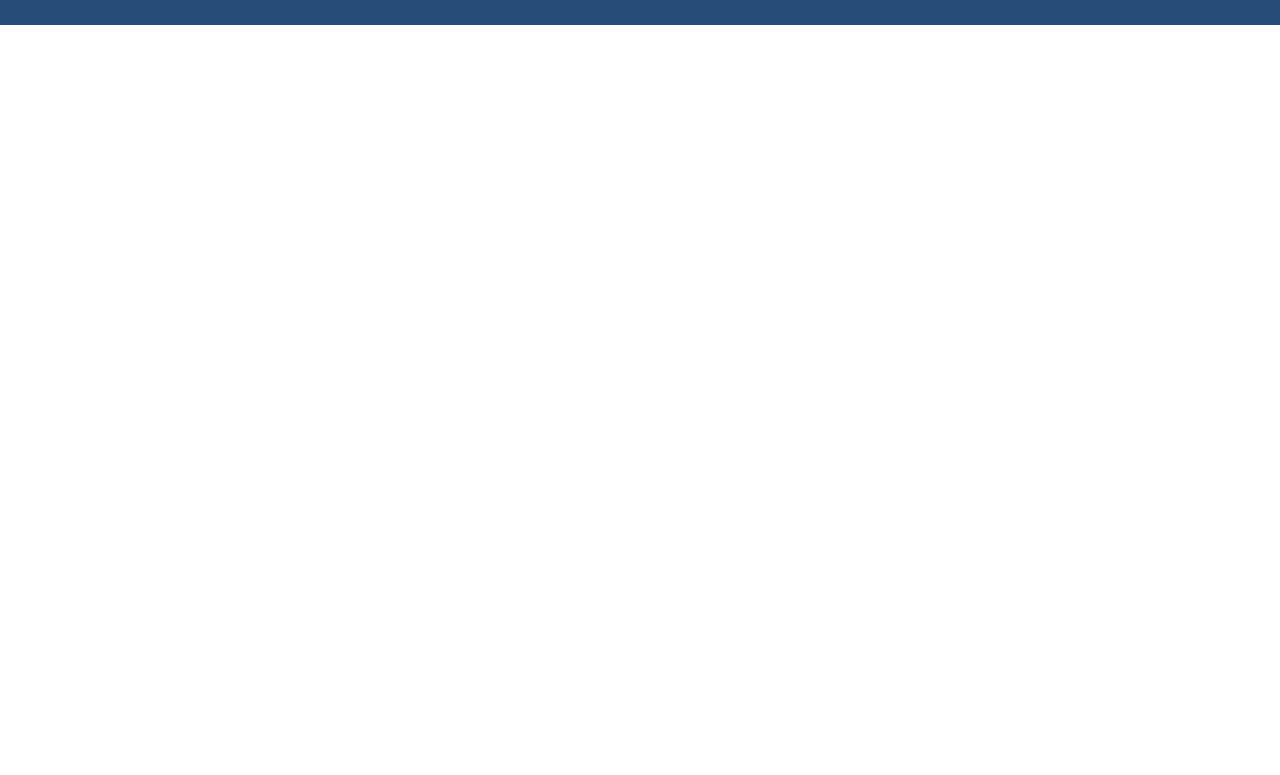
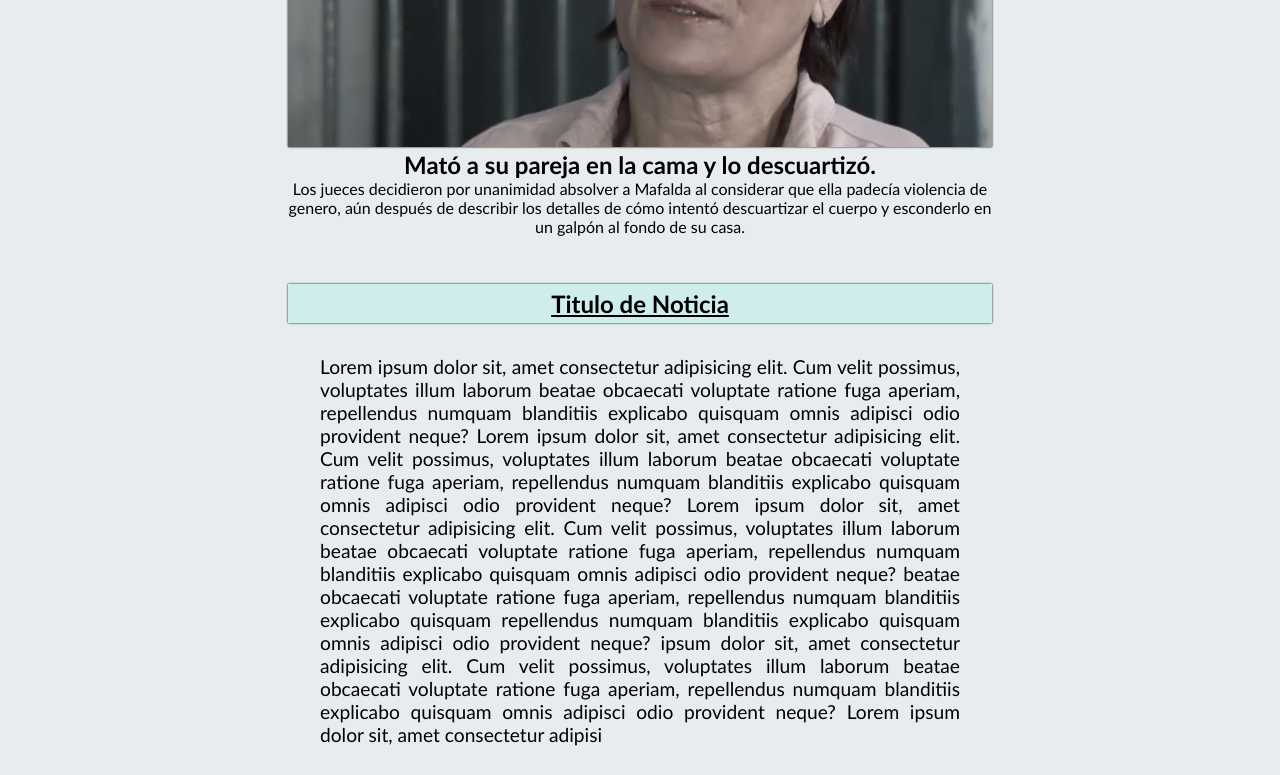
Before and after one commit to NerinaPac/Fullstack-hombre, an Angular app in the folder front/: page /noticia in a window 1280 px wide. Shown: the part 280-1055 px from the top of the page. Before the commit the page ends 800 px from the top, so only its background shows below. Built offline with nearby package versions, Linux system fonts and the light colour scheme.

Commit message:
Feat: Noticia.

```diff
--- a/front/src/app/app-routing.module.ts
+++ b/front/src/app/app-routing.module.ts
@@ -7,6 +7,7 @@ import { DenunciaComponent } from './pages/denuncia/denuncia.component';
 import { PorqueLuchamosComponent } from './pages/porque-luchamos/porque-luchamos.component';
 import { NotFoundComponent } from './pages/not-found/not-found.component';
 import { NoticiasComponent } from './pages/noticias/noticias.component';
+import { NoticiaComponent } from './pages/noticia/noticia.component';
 
 
 // La home siempre primera y el 404 siempre al final
@@ -16,6 +17,7 @@ const routes: Routes = [
   {path: 'contacto', component: ContactoComponent},
   {path:'denuncia', component: DenunciaComponent},
   {path:'porque-luchamos', component: PorqueLuchamosComponent},
+  {path: 'noticia', component: NoticiaComponent},
   {path: '**', component: NotFoundComponent}
 
 ];
--- a/front/src/app/app.module.ts
+++ b/front/src/app/app.module.ts
@@ -21,6 +21,7 @@ import { FooterComponent } from './components/footer/footer.component';
 import { FormularioComponent } from './components/formulario/formulario.component';
 import { NoticiasComponent } from './pages/noticias/noticias.component';
 import { NoticionComponent } from './components/noticion/noticion.component';
+import { NoticiaComponent } from './pages/noticia/noticia.component';
 
 @NgModule({
   declarations: [
@@ -39,7 +40,8 @@ import { NoticionComponent } from './components/noticion/noticion.component';
     FooterComponent,
     FormularioComponent,
     NoticiasComponent,
-    NoticionComponent
+    NoticionComponent,
+    NoticiaComponent
   ],
   imports: [
     BrowserModule,
--- a/front/src/app/components/noticion/noticion.component.html
+++ b/front/src/app/components/noticion/noticion.component.html
@@ -1,6 +1,6 @@
 <div class="card-noticion">
 
-    <a href="/noticias" class='card-noticion_info'>
+    <a href="/noticia" class='card-noticion_info'>
         <img src="assets/noticias/homicidio.jpg" alt="">
         <h2>Mató a su pareja en la cama y lo descuartizó.</h2>
         <p>Los jueces decidieron por unanimidad absolver a Mafalda al considerar que ella padecía violencia de genero,
--- a/front/src/app/components/noticion/noticion.component.scss
+++ b/front/src/app/components/noticion/noticion.component.scss
@@ -1,7 +1,9 @@
 .card-noticion{
-    max-width: 50rem;
+    max-width: 55rem;
     max-height: 30rem;
     transition: all 2s;
+    margin-bottom: 3rem;
+
 
 
     &:hover{
@@ -11,13 +13,14 @@
 
 }
 
+img {
+    box-shadow: 0px 0px 2px 0px;
+}
+
 .card-noticion_info{
     text-decoration: none;
     color: black;
-    /* & img {
-        height: 15rem;
 
-    } */
     & h2{
         text-align: center;
 
--- /dev/null
+++ b/front/src/app/pages/noticia/noticia.component.html
@@ -0,0 +1,72 @@
+<body>
+
+
+<main>
+<div class="cuadro-noticia">
+<app-noticion></app-noticion>
+<h3>Titulo de Noticia</h3>
+<p>Lorem ipsum dolor sit, amet consectetur adipisicing elit. Cum velit possimus, voluptates illum laborum
+    beatae obcaecati voluptate ratione fuga aperiam,
+    repellendus numquam blanditiis explicabo quisquam omnis adipisci odio provident neque?
+    Lorem ipsum dolor sit, amet consectetur adipisicing elit. Cum velit possimus, voluptates illum laborum
+    beatae obcaecati voluptate ratione fuga aperiam,
+    repellendus numquam blanditiis explicabo quisquam omnis adipisci odio provident neque?
+    Lorem ipsum dolor sit, amet consectetur adipisicing elit. Cum velit possimus, voluptates illum laborum
+    beatae obcaecati voluptate ratione fuga aperiam,
+    repellendus numquam blanditiis explicabo quisquam omnis adipisci odio provident neque?
+    beatae obcaecati voluptate ratione fuga aperiam,
+    repellendus numquam blanditiis explicabo quisquam
+    repellendus numquam blanditiis explicabo quisquam omnis adipisci odio provident neque?
+    ipsum dolor sit, amet consectetur adipisicing elit. Cum velit possimus, voluptates illum laborum
+    beatae obcaecati voluptate ratione fuga aperiam,
+    repellendus numquam blanditiis explicabo quisquam omnis adipisci odio provident neque?
+    Lorem ipsum dolor sit, amet consectetur adipisi
+</p>
+<h3>Subtitulo de Noticia</h3>
+<p>Lorem ipsum dolor sit, amet consectetur adipisicing elit. Cum velit possimus, voluptates illum laborum
+    beatae obcaecati voluptate ratione fuga aperiam,
+    repellendus numquam blanditiis explicabo quisquam omnis adipisci odio provident neque?
+    Lorem ipsum dolor sit, amet consectetur adipisicing elit. Cum velit possimus, voluptates illum laborum
+    beatae obcaecati voluptate ratione fuga aperiam,
+    repellendus numquam blanditiis explicabo quisquam omnis adipisci odio provident neque?
+    Lorem ipsum dolor sit, amet consectetur adipisicing elit. Cum velit possimus, voluptates illum laborum
+    beatae obcaecati voluptate ratione fuga aperiam,
+    repellendus numquam blanditiis explicabo quisquam omnis adipisci odio provident neque?
+    ipsum dolor sit, amet consectetur adipisicing elit. Cum velit possimus, voluptates illum laborum
+    beatae obcaecati voluptate ratione fuga aperiam,
+    repellendus numquam blanditiis explicabo quisquam omnis adipisci odio provident neque?
+    Lorem ipsum dolor sit, amet consectetur adipisicing elit. Cum velit possimus, voluptates illum laborum
+    beatae obcaecati voluptate ratione fuga aperiam,
+    repellendus numquam blanditiis explicabo quisquam
+    repellendus numquam blanditiis explicabo quisquam omnis adipisci odio provident neque?
+    ipsum dolor sit, amet consectetur adipisicing elit. Cum velit possimus, voluptates illum laborum
+    beatae obcaecati voluptate ratione fuga aperiam,
+    repellendus numquam blanditiis explicabo quisquam omnis adipisci odio provident neque?
+    Lorem ipsum dolor sit, amet consectetur adipisicing elit. Cum velit possimus, voluptates illum laborum
+    beatae obcaecati voluptate ratione fuga aperiam, </p>
+    <h3>Sub-subtitulo de Noticia</h3>
+    <p>Lorem ipsum dolor sit, amet consectetur adipisicing elit. Cum velit possimus, voluptates illum laborum
+        beatae obcaecati voluptate ratione fuga aperiam,
+        repellendus numquam blanditiis explicabo quisquam omnis adipisci odio provident neque?
+        Lorem ipsum dolor sit, amet consectetur adipisicing elit. Cum velit possimus, voluptates illum laborum
+        beatae obcaecati voluptate ratione fuga aperiam,
+        repellendus numquam blanditiis explicabo quisquam omnis adipisci odio provident neque?
+        Lorem ipsum dolor sit, amet consectetur adipisicing elit. Cum velit possimus, voluptates illum laborum
+        beatae obcaecati voluptate ratione fuga aperiam,
+        repellendus numquam blanditiis explicabo quisquam omnis adipisci odio provident neque?
+        ipsum dolor sit, amet consectetur adipisicing elit. Cum velit possimus, voluptates illum laborum
+        beatae obcaecati voluptate ratione fuga aperiam,
+        repellendus numquam blanditiis explicabo quisquam omnis adipisci odio provident neque?
+        Lorem ipsum dolor sit, amet consectetur adipisicing elit. Cum velit possimus, voluptates illum laborum
+        beatae obcaecati voluptate ratione fuga aperiam,
+        repellendus numquam blanditiis explicabo quisquam
+        repellendus numquam blanditiis explicabo quisquam omnis adipisci odio provident neque?
+        ipsum dolor sit, amet consectetur adipisicing elit. Cum velit possimus, voluptates illum laborum
+        beatae obcaecati voluptate ratione fuga aperiam,
+        repellendus numquam blanditiis explicabo quisquam omnis adipisci odio provident neque?
+        Lorem ipsum dolor sit, amet consectetur adipisicing elit. Cum velit possimus, voluptates illum laborum
+        beatae obcaecati voluptate ratione fuga aperiam, </p>
+</div>
+</main>
+
+</body>
--- /dev/null
+++ b/front/src/app/pages/noticia/noticia.component.scss
@@ -0,0 +1,26 @@
+body {
+    background-color: var(--grisclaro);
+}
+
+.cuadro-noticia{
+    max-width: 55%;
+    margin: 0 auto;
+    text-align: center;
+
+    & h3{
+        padding: 5px;
+        text-decoration: underline;
+        font-size:x-large;
+        background-color: var(--celesteclaro);
+        box-shadow: 0px 0px 2px 0px;
+
+    }
+
+    & p{
+        text-align: justify;
+        padding: 2rem 2rem;
+        font-size: larger;
+    }
+
+
+}
--- /dev/null
+++ b/front/src/app/pages/noticia/noticia.component.ts
@@ -0,0 +1,15 @@
+import { Component, OnInit } from '@angular/core';
+
+@Component({
+  selector: 'app-noticia',
+  templateUrl: './noticia.component.html',
+  styleUrls: ['./noticia.component.scss']
+})
+export class NoticiaComponent implements OnInit {
+
+  constructor() { }
+
+  ngOnInit(): void {
+  }
+
+}
```
